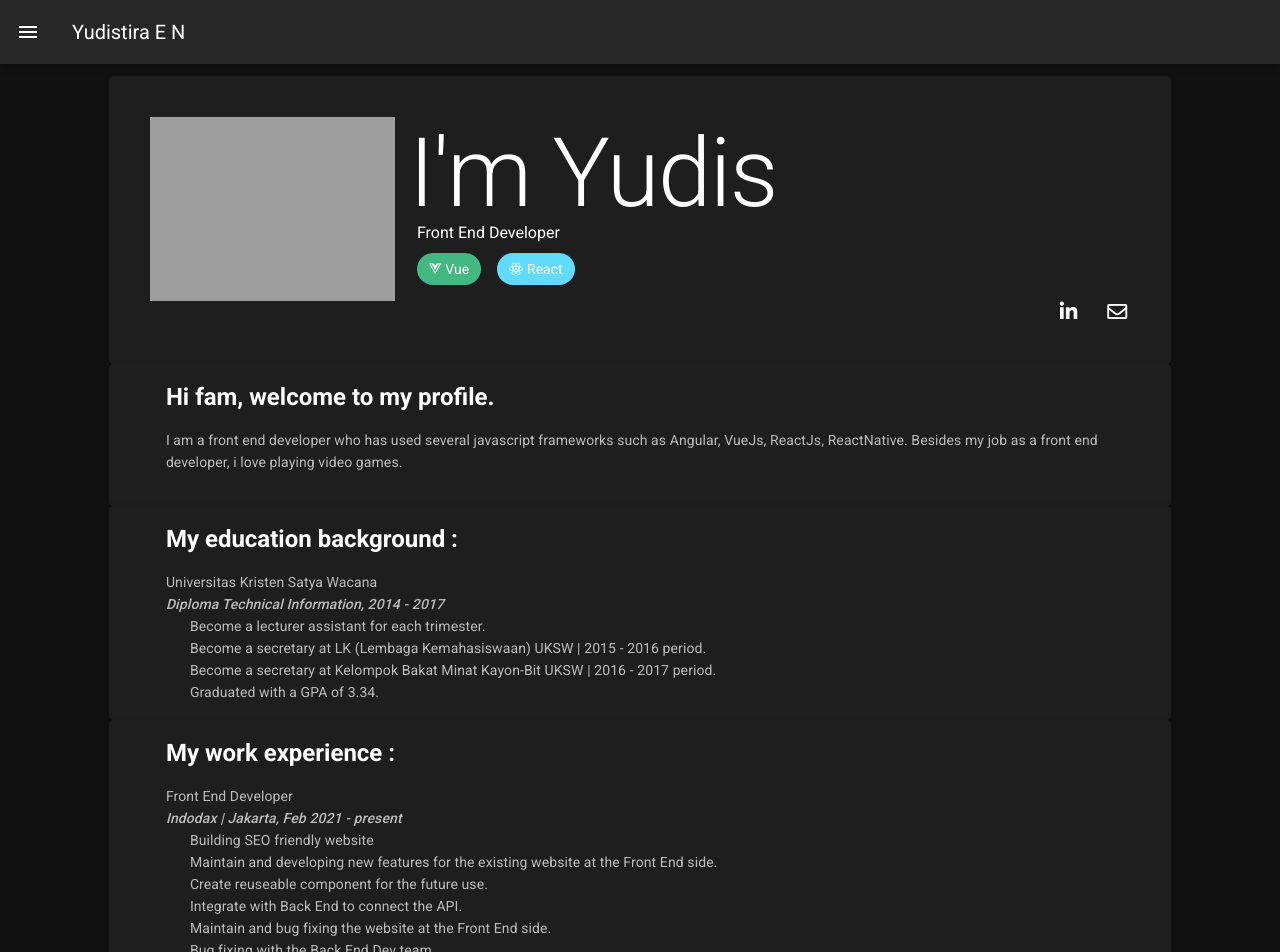
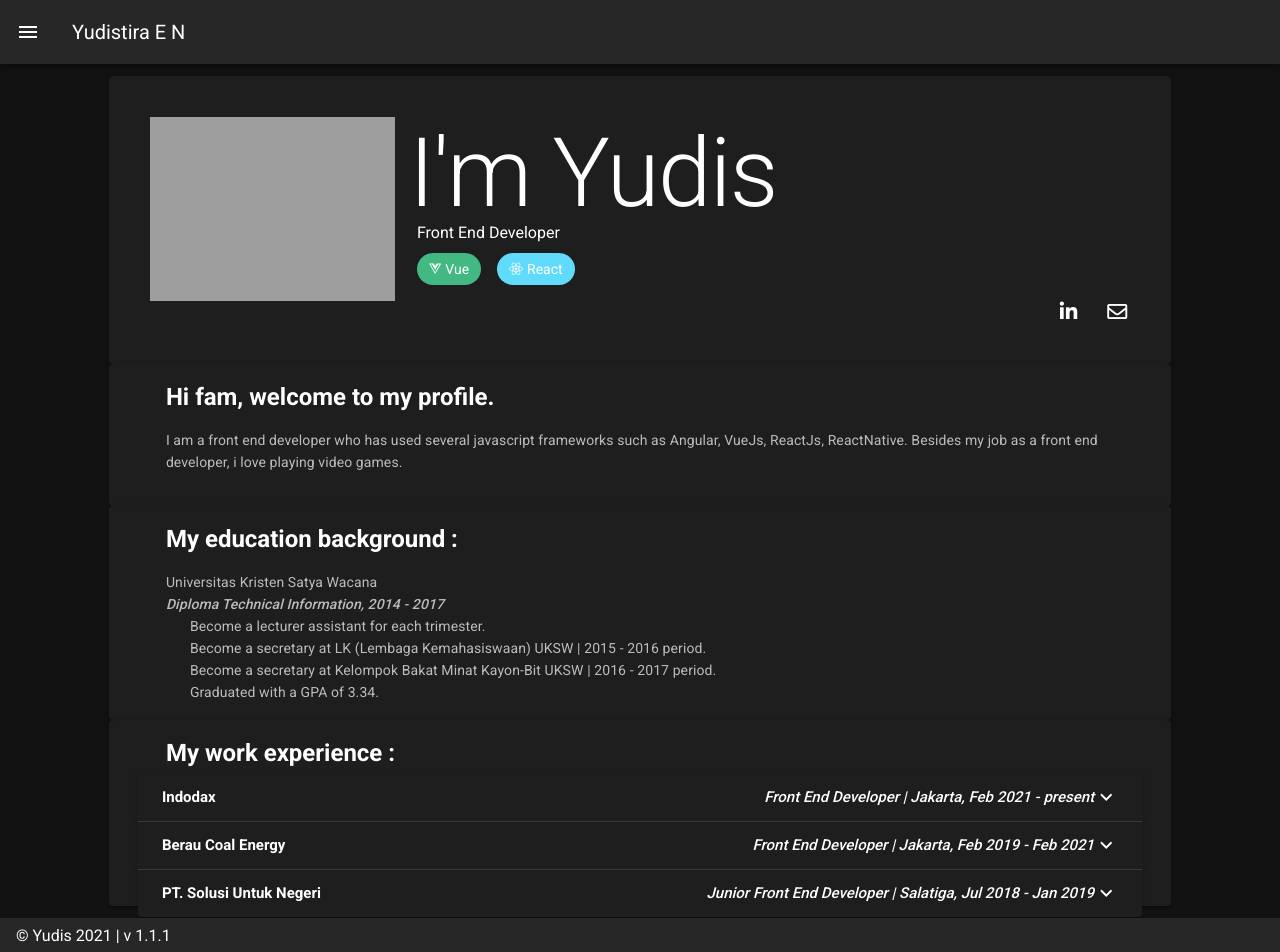
Before and after one commit to yudistiraen/profile-yudis, a Nuxt app: page / in a window 1280 px wide. Shown: the top 952 px of the page. Built offline with nearby package versions, Linux system fonts and the light colour scheme; grey boxes are pictures that could not be loaded.

Commit message:
change job experiences to accordion

```diff
--- a/src/components/profile/work/index.vue
+++ b/src/components/profile/work/index.vue
@@ -3,13 +3,23 @@
         <v-card-title class="headline font-weight-bold">
             My work experience :
         </v-card-title>
-        <v-card-text v-for="(work, i) in works" :key="i">
-            <h3>{{work.position}}</h3>
-            <h3 class="font-weight-medium font-italic">{{work.company}} | {{work.location}}, {{work.periodStart}} - {{work.periodEnd}}</h3>
-            <ul v-for="(jobDesc, i) in work.jobDescs" :key="i">
-                <li>{{jobDesc}}</li>
-            </ul>
-        </v-card-text>
+        <v-row justify="center">
+          <v-expansion-panels accordion>
+            <v-expansion-panel
+              v-for="(work,i) in works"
+              :key="i"
+            >
+              <v-expansion-panel-header>
+                <b>{{work.company}}</b> <span class="font-weight-medium font-italic" style="text-align: right">{{work.position}} | {{work.location}}, {{work.periodStart}} - {{work.periodEnd}}</span>
+              </v-expansion-panel-header>
+              <v-expansion-panel-content>
+                <ul class="job-desc" v-for="(jobDesc, i) in work.jobDescs" :key="i">
+                    <li>{{jobDesc}}</li>
+                </ul>
+              </v-expansion-panel-content>
+            </v-expansion-panel>
+          </v-expansion-panels>
+        </v-row>
     </v-card>
 </template>
 
@@ -65,3 +75,9 @@ export default {
   }
 }
 </script>
+
+<style scoped lang="scss">
+  ul.job-desc {
+    list-style-type: circle;
+  }
+</style>
```
